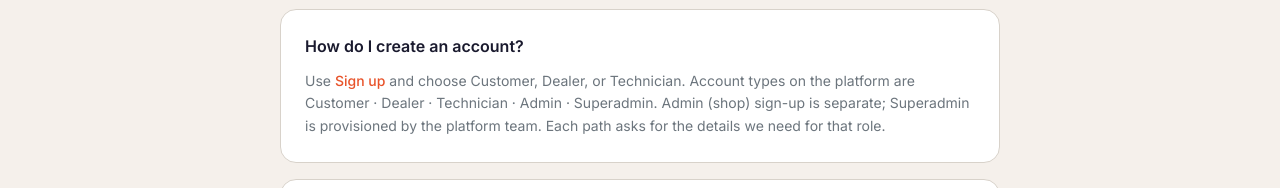
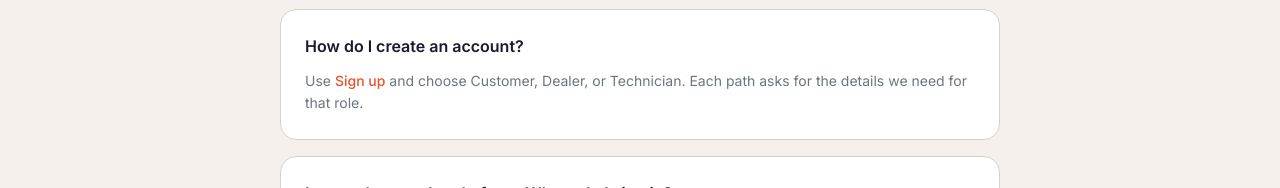
Before and after one commit to shukla-manya/evision-platform-, a Next.js app in the folder frontend-web/: page /faq in a window 1280 px wide. Shown: the part 471-659 px from the top of the page. Built offline with nearby package versions, Linux system fonts and the light colour scheme; no server answers.

Commit message:
feat: update features and improve system performance

```diff
--- a/frontend-web/app/(auth)/register/page.tsx
+++ b/frontend-web/app/(auth)/register/page.tsx
@@ -13,7 +13,7 @@ import { publicBrandName } from '@/lib/public-brand';
 import { OtpCells } from '@/components/auth/OtpCells';
 import { getBrowserGeolocation, resolveRegistrationCoordinates, reverseGeocodeIndia } from '@/lib/registration-geo';
 import { suggestPincodeForIndianCity } from '@/lib/india-postal-lookup';
-import { ACCOUNT_ROLES_SUMMARY, REGISTER_SELF_SERVE_TABS } from '@/lib/user-roles';
+import { REGISTER_SELF_SERVE_TABS } from '@/lib/user-roles';
 
 type AccountTab = 'customer' | 'dealer' | 'technician';
 type RegisterStep = 'details' | 'otp';
@@ -308,7 +308,6 @@ export default function RegisterPage() {
           <p className="text-ev-muted text-sm mt-1 max-w-md mx-auto leading-relaxed">
             Choose your account type to get started
           </p>
-
         </div>
 
         <div className="ev-card p-1 flex flex-col sm:flex-row gap-1 mb-6">
--- a/frontend-web/app/faq/page.tsx
+++ b/frontend-web/app/faq/page.tsx
@@ -5,7 +5,6 @@ import { PublicShell } from '@/components/public/PublicShell';
 import { FaqShopAdminSigninAnswer } from '@/components/public/FaqShopAdminSigninAnswer';
 import { publicBrandName } from '@/lib/public-brand';
 import { publicLoginPath, publicRegisterPath } from '@/lib/public-links';
-import { ACCOUNT_ROLES_SUMMARY } from '@/lib/user-roles';
 
 export const metadata: Metadata = {
   title: `FAQs — ${publicBrandName}`,
@@ -39,9 +38,7 @@ const SECTIONS: { title: string; items: FaqItem[] }[] = [
             <Link href={publicRegisterPath} className="text-ev-primary hover:text-ev-primary-light font-medium">
               Sign up
             </Link>{' '}
-            and choose Customer, Dealer, or Technician. Account types on the platform are{' '}
-            {ACCOUNT_ROLES_SUMMARY}. Admin (shop) sign-up is separate; Superadmin is provisioned by the platform team.
-            Each path asks for the details we need for that role.
+            and choose Customer, Dealer, or Technician. Each path asks for the details we need for that role.
           </>
         ),
       },
```
